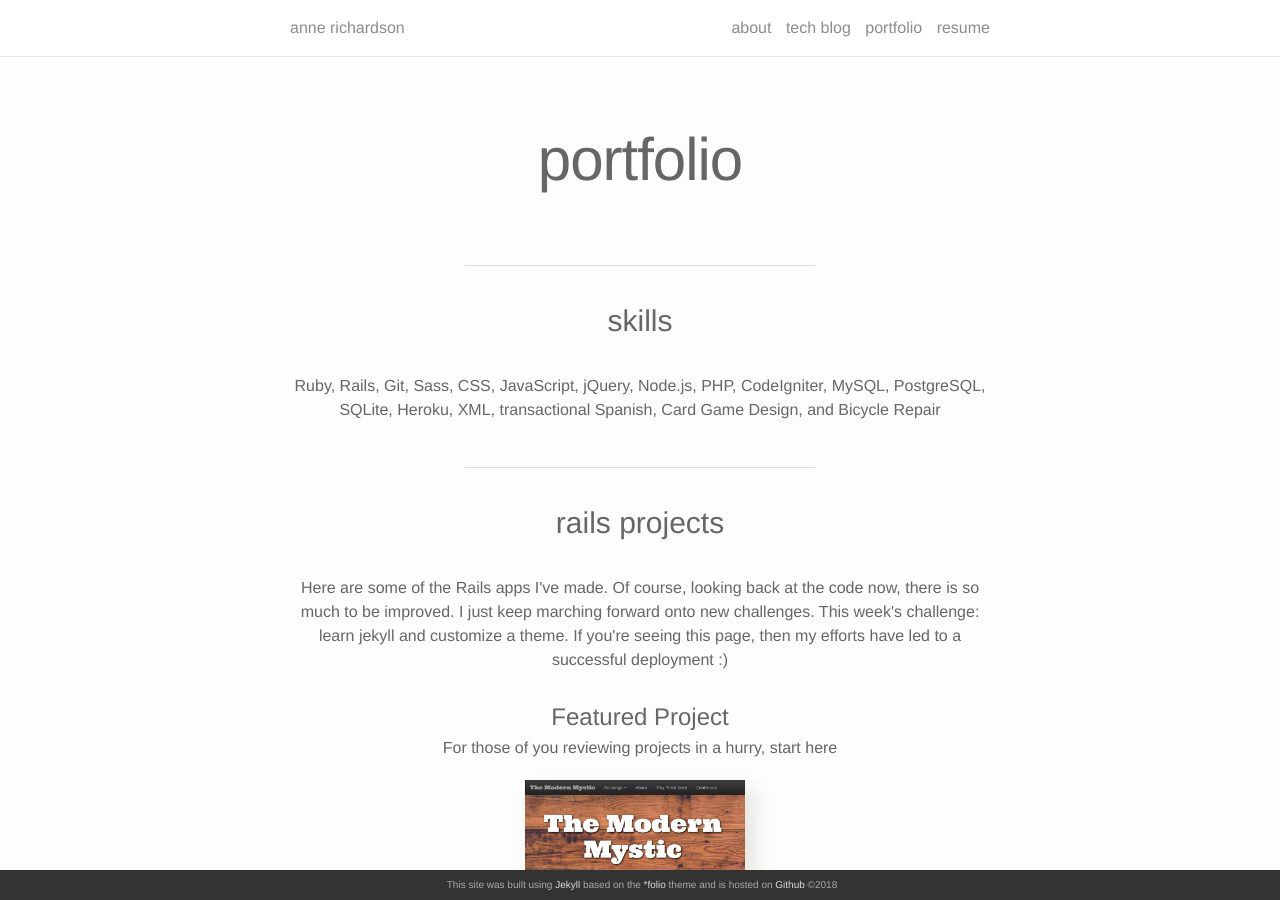
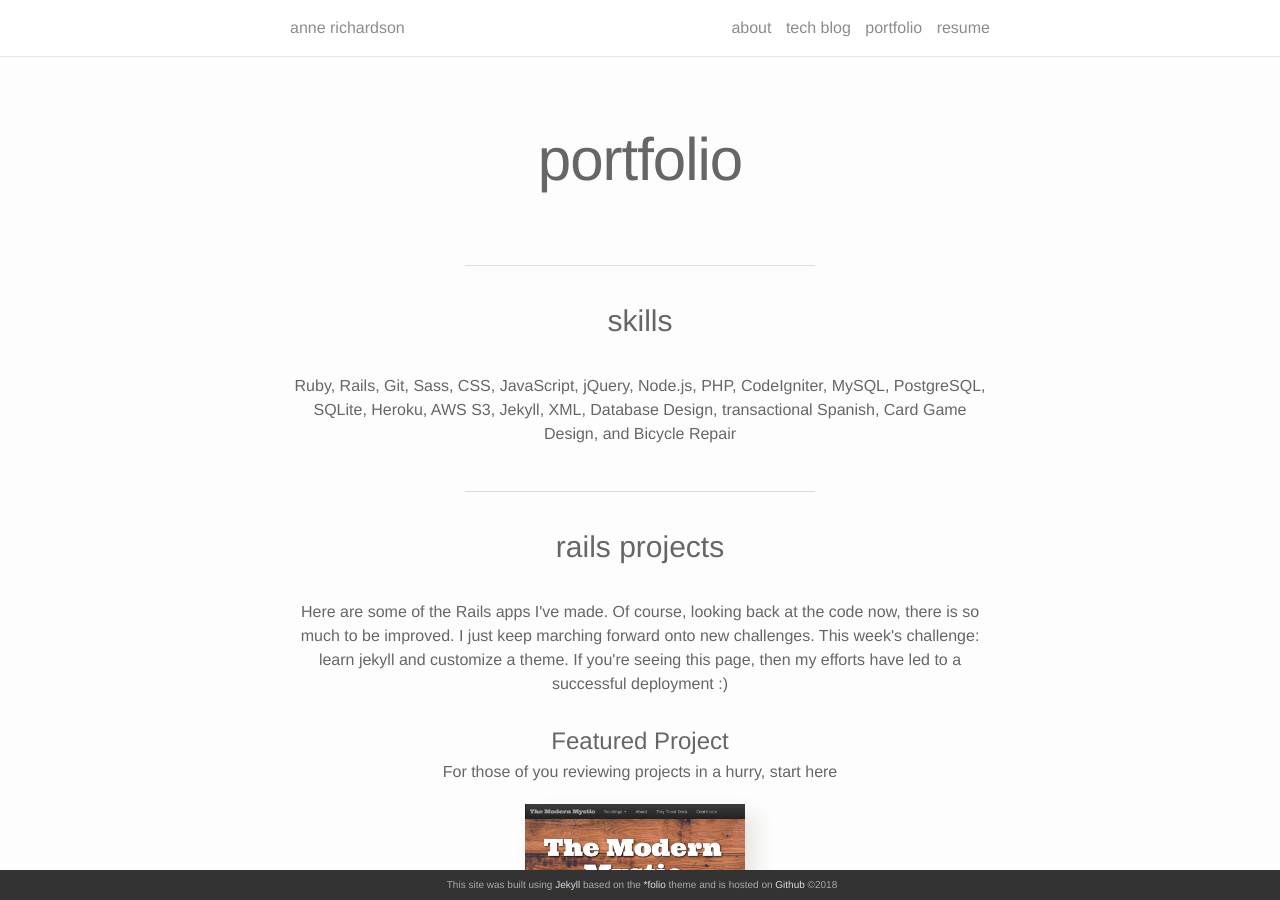
Before and after one commit to lortza/lortza.github.io, a Jekyll site: the page built from portfolio.md, in a window 1280 px wide and 900 px high. Built offline with Jekyll 4.4.1, drawn with Linux system fonts in a browser that asks for light colours; nearby versions of some CDN libraries.

Commit message:
Updates skills section

```diff
--- a/portfolio.md
+++ b/portfolio.md
@@ -8,7 +8,7 @@ permalink: /portfolio/
 
   <h2>Skills</h2>
 
-  <p class="section-explanation">Ruby, Rails, Git, Sass, CSS, JavaScript, jQuery, Node.js, PHP, CodeIgniter, MySQL, PostgreSQL, SQLite, Heroku, XML, transactional Spanish, Card Game Design, and Bicycle Repair</p>
+  <p class="section-explanation">Ruby, Rails, Git, Sass, CSS, JavaScript, jQuery, Node.js, PHP, CodeIgniter, MySQL, PostgreSQL, SQLite, Heroku, AWS S3, Jekyll, XML, Database Design, transactional Spanish, Card Game Design, and Bicycle Repair</p>
 
   <h2>Rails Projects</h2>
 
```
